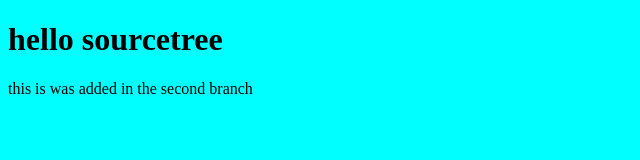
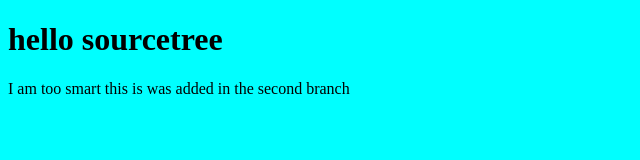
Before and after one commit to Good-one33/LIfeSaver, a plain HTML site: page index.html in a window 1280 px wide. Shown: the whole page, without its empty margins (0-640 px from the left). Drawn offline with Linux system fonts and the light colour scheme.

Commit message:
b2  totot
sata

```diff
--- a/index.html
+++ b/index.html
@@ -10,6 +10,8 @@
 <body>
     <h1> hello sourcetree</h1>
 
+
+     I am too smart
     this is was added in the second  branch
 
 </body>
```
